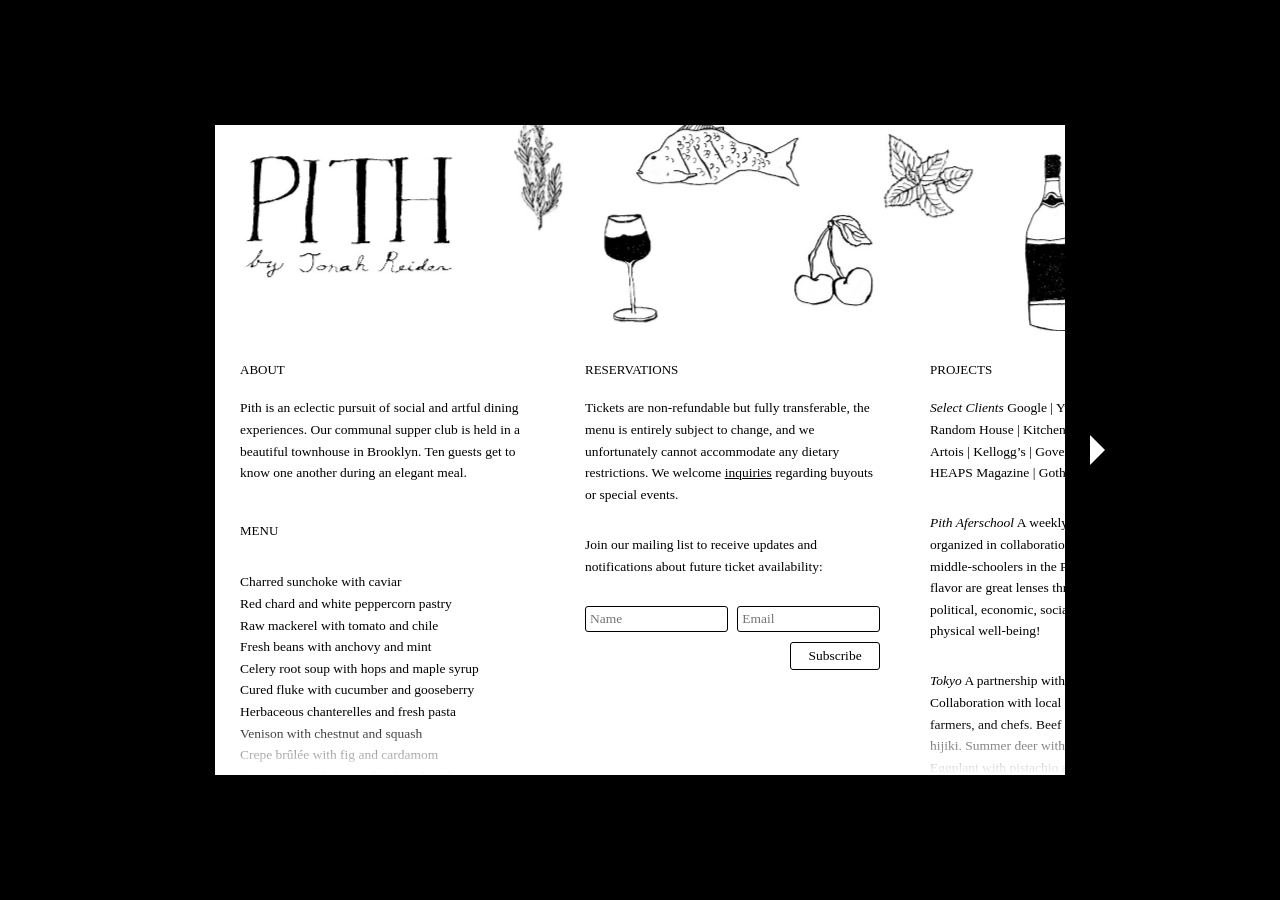
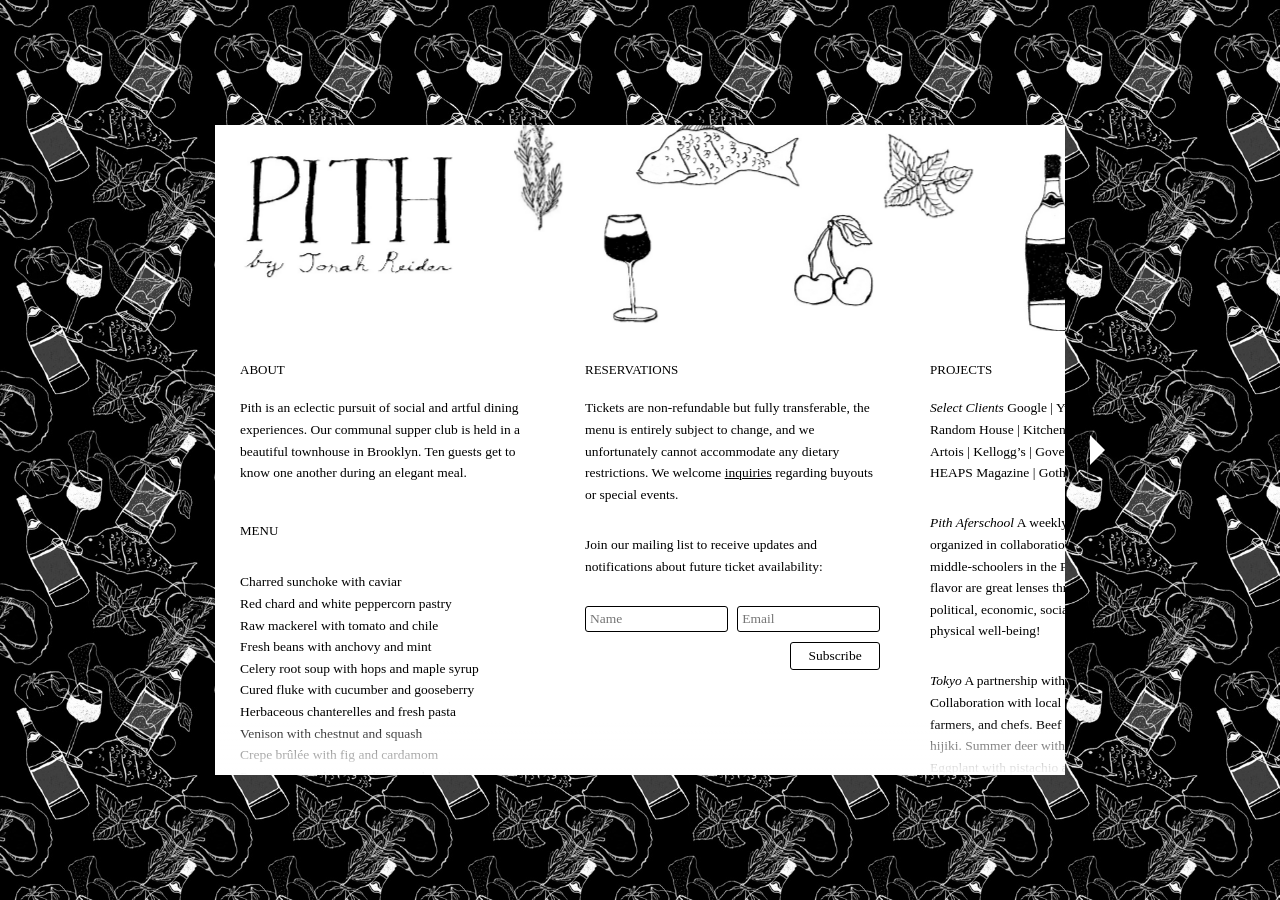
Before and after one commit to zoe-pith/pith-site, a Jekyll site: the page built from index.md, in a window 1280 px wide. Built offline with Jekyll 4.4.1, drawn with Linux system fonts in a browser that asks for light colours; some web fonts are replaced.

Commit message:
Added tiling background

```diff
--- a/css/style.css
+++ b/css/style.css
@@ -4,7 +4,10 @@
 
 body {
 	align-items: center;
-	background:black;
+	background-color: black;
+	background-image: url('../media/images/tile.jpg');
+	background-size: 200px;
+	background-position: 0 250px;
 	display:flex;
 	height:100vh;
 	justify-content: center;
```
Also changed, not shown: media/images/tile.jpg (added).
